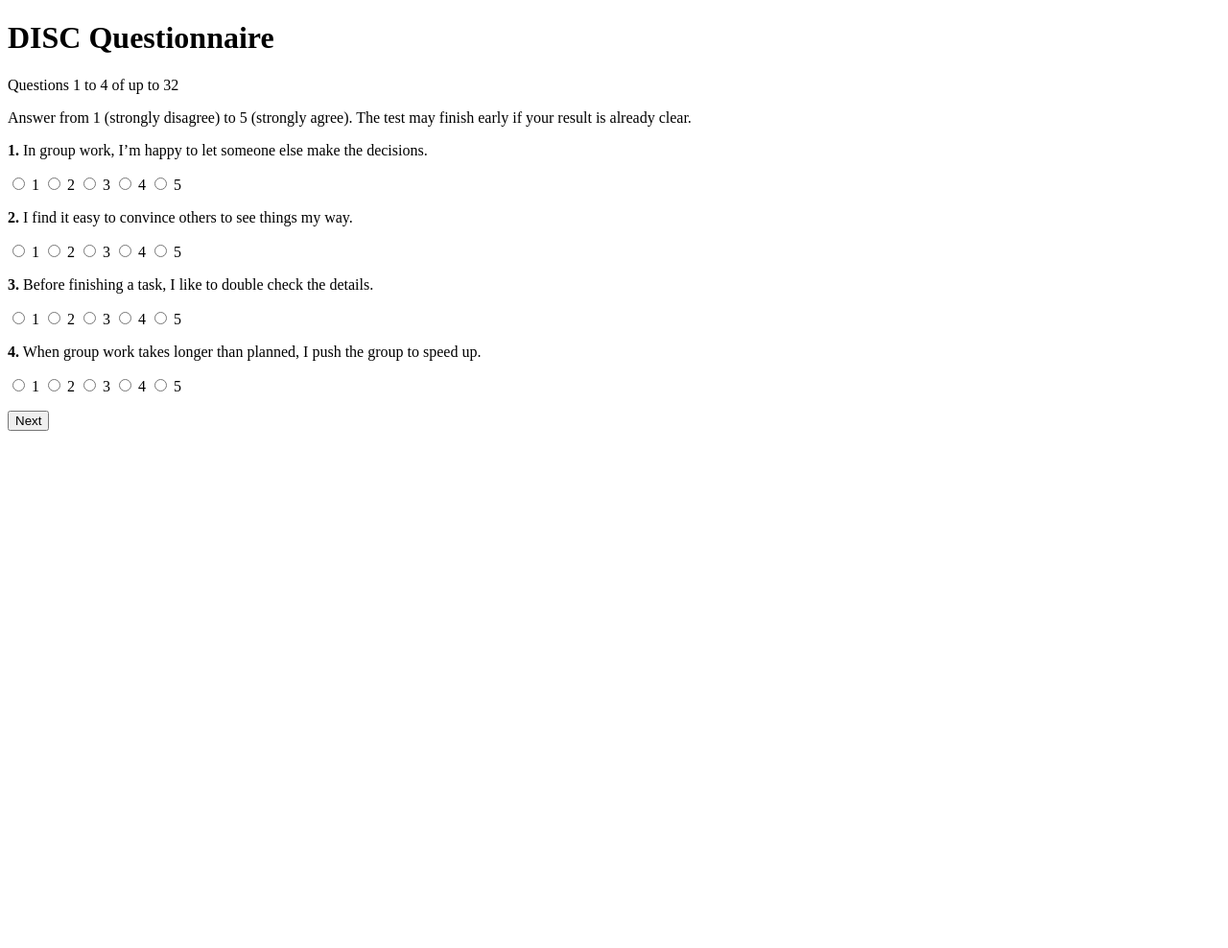
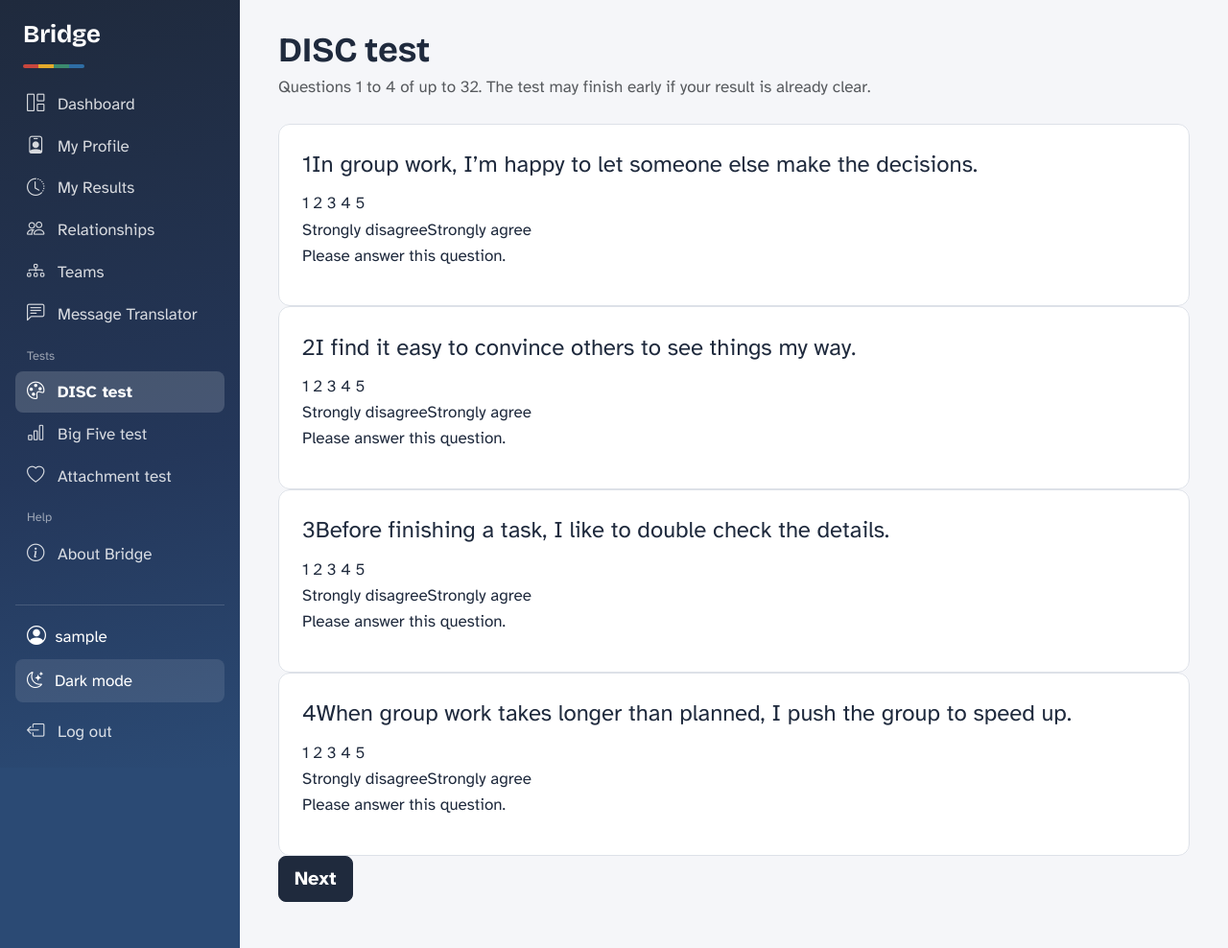
Before and after one commit to enuriuyanage16-cell/communication-relationship-recommender-app, a Flask app: page /disc in a window 1280 px wide. Shown: the whole page at 96% size. Before the commit the page ends 449 px from the top, so only its background shows below. Run offline with Flask 3, Linux system fonts and the light colour scheme; the visitor is signed in with stand-in values (Sample User, id 1); some libraries are stand-ins or nearby versions.

Commit message:
Update DISC test page style

```diff
--- a/templates/disc.html
+++ b/templates/disc.html
@@ -1,28 +1,22 @@
-<!DOCTYPE html>
-<html>
-<head>
-    <title>DISC Questionnaire</title>
-</head>
-<body>
-    <h1>DISC Questionnaire</h1>
-    <p>Questions {{ first }} to {{ last }} of up to 32</p>
-    <p>Answer from 1 (strongly disagree) to 5 (strongly agree). The test may finish early if your result is already clear.</p>
-    <form method="POST" action="/disc">
+{% extends "base.html" %}
+{% from "_question.html" import question_card %}
+{% block title %}DISC test{% endblock %}
+{% block content %}
+<div class="test-page">
+    <h1 class="mb-1">DISC test</h1>
+    <p class="text-body-secondary mb-3">Questions {{ first }} to {{ last }} of up to 32. The test may finish early if your result is already clear.</p>
+    <div class="test-progress mb-4" aria-hidden="true"><div style="width: {{ ((group - 1) / 8 * 100) | round | int }}%;"></div></div>
+
+    <form method="post" action="/disc" data-test-form>
         <input type="hidden" name="group" value="{{ group }}">
         {% for question in questions %}
-        <p><b>{{ question.number }}.</b> {{ question.text }}</p>
-        <p>
-            {% for value in [1, 2, 3, 4, 5] %}
-            <label>
-                <input type="radio" name="q{{ question.number }}" value="{{ value }}" required
-                    oninvalid="this.setCustomValidity('Please answer this question')"
-                    oninput="document.getElementsByName('q{{ question.number }}').forEach(r => r.setCustomValidity(''))">
-                {{ value }}
-            </label>
-            {% endfor %}
-        </p>
+        {{ question_card(question.number, question.text, "q" ~ question.number, 5, "Strongly disagree", "Strongly agree") }}
         {% endfor %}
-        <button type="submit">{% if group == 8 %}See my result{% else %}Next{% endif %}</button>
+        <div class="test-buttons">
+            <span></span>
+            <button type="submit" class="btn btn-ink btn-lg">{% if group == 8 %}See my result{% else %}Next{% endif %}</button>
+        </div>
     </form>
-</body>
-</html>
+</div>
+{% endblock %}
+{% block scripts %}<script src="{{ url_for('static', filename='js/questions.js') }}"></script>{% endblock %}
```
